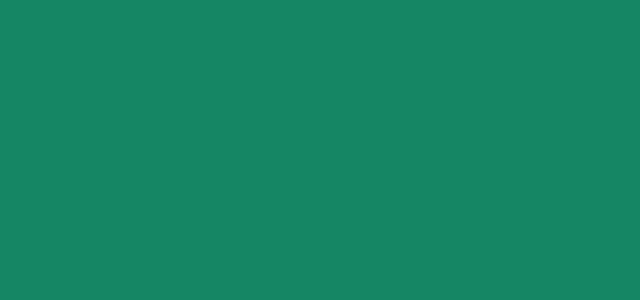
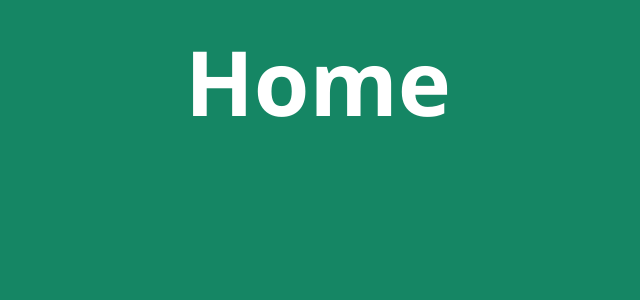
Before and after one commit to OlegParamey/front-endMiniProjects, a React (Create React App) app in the folder react-projects/26-react-router/: page / in a window 1280 px wide. Shown: the top 300 px of the page, without its empty margins (322-962 px from the left). Built offline with nearby package versions, Linux system fonts and the light colour scheme; the HTML template or start-up script is replaced by a standard one.

Commit message:
added Routes to App

```diff
--- a/react-projects/26-react-router/src/App.js
+++ b/react-projects/26-react-router/src/App.js
@@ -1,7 +1,19 @@
+import { BrowserRouter, Routes, Route } from 'react-router-dom'
 import './App.css'
 
 function App() {
-  return <div className="App"></div>
+  return (
+    <BrowserRouter>
+      <div className="App">
+        <Routes>
+          <Route path="*" element={<h1>Not Found</h1>} />
+          <Route path="/" element={<h1>Home</h1>} />
+          <Route path="about" element={<h1>About</h1>} />
+          <Route path="contacts" element={<h1>Contacts</h1>} />
+        </Routes>
+      </div>
+    </BrowserRouter>
+  )
 }
 
 export default App
```
